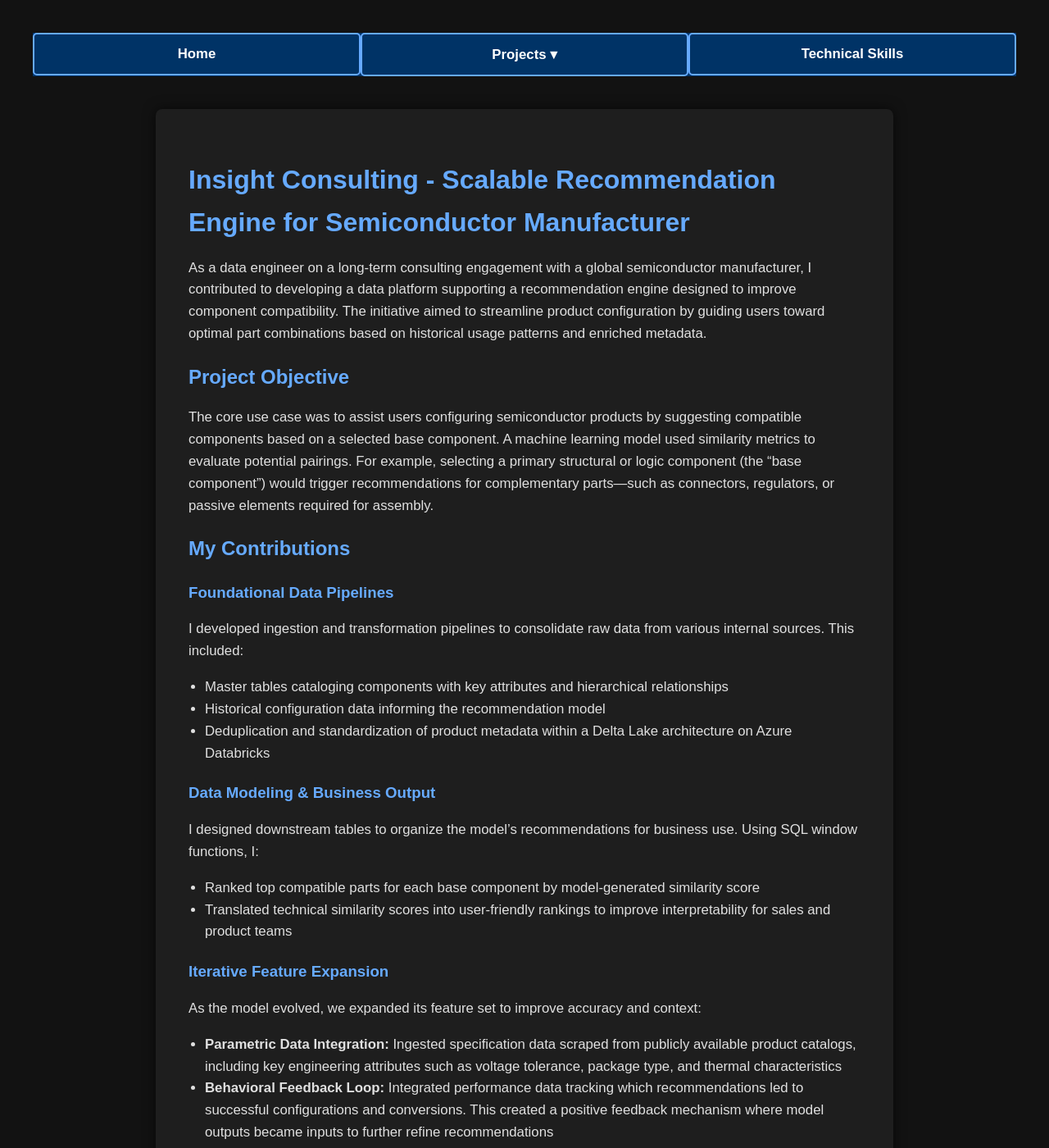
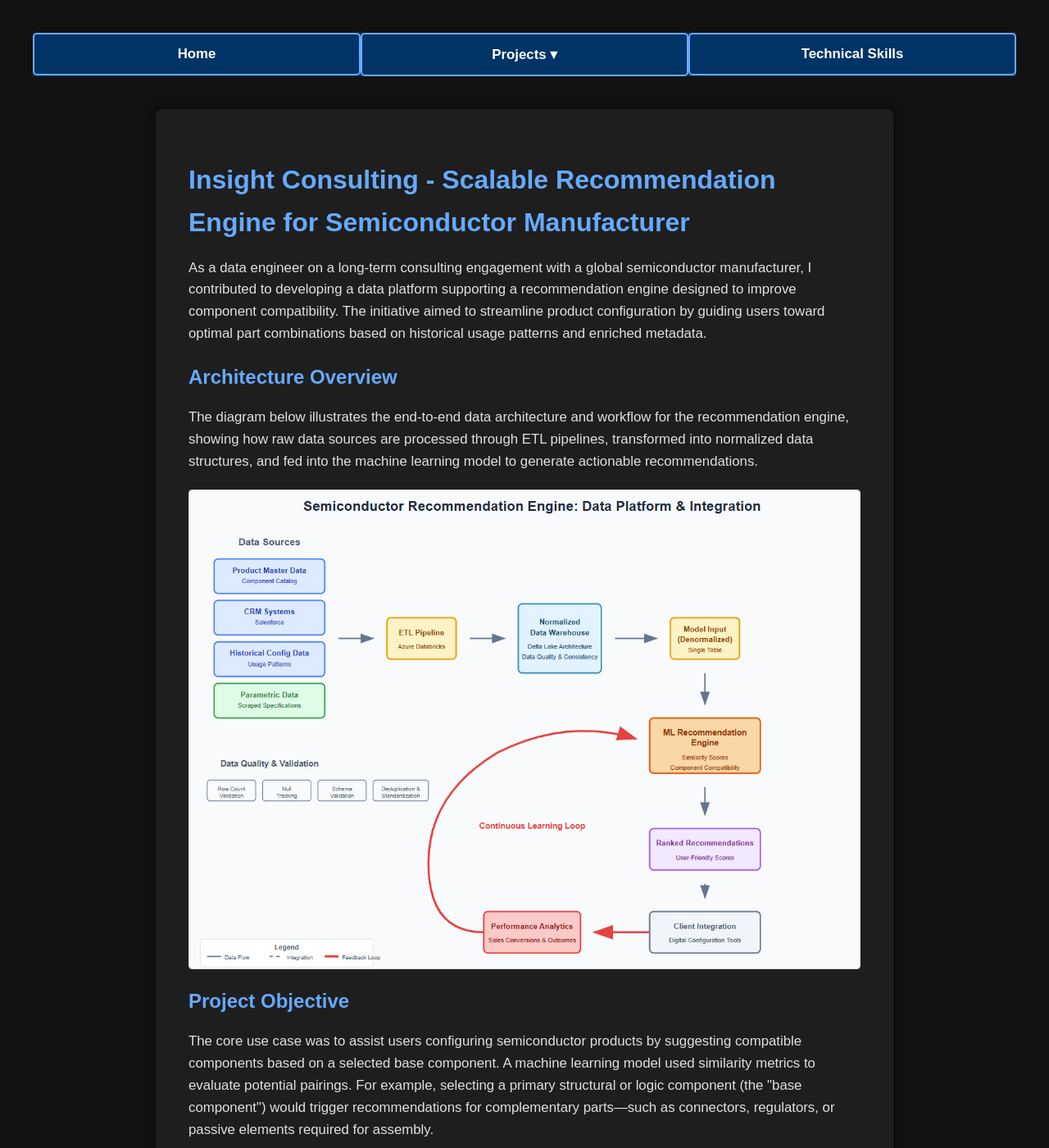
Before and after one commit to dgusty244/drewgustafson.github.io, a Jekyll site: the page built from projects/insight/recommendation.html, in a window 1280 px wide and 1400 px high. Shown: the whole window at 82% size. Built offline with Jekyll 4.4.1, drawn with Linux system fonts in a browser that asks for light colours; some of the changed text lies outside the part shown.

Commit message:
Update recommendation.html

```diff
--- a/projects/insight/recommendation.html
+++ b/projects/insight/recommendation.html
@@ -13,9 +13,19 @@ title: Insight Consulting Project - Scalable Recommendation Engine for Semicondu
   </div>
 
   <div class="section">
+    <h2>Architecture Overview</h2>
+    <p>
+      The diagram below illustrates the end-to-end data architecture and workflow for the recommendation engine, showing how raw data sources are processed through ETL pipelines, transformed into normalized data structures, and fed into the machine learning model to generate actionable recommendations.
+    </p>
+    <div class="diagram-container" style="text-align: center; margin: 20px 0;">
+      <img src="{{ site.baseurl }}/images/recommendationDiagram.png" alt="Semiconductor Recommendation Engine Architecture" style="max-width: 100%; height: auto; border: 1px solid #ddd; border-radius: 4px;">
+    </div>
+  </div>
+
+  <div class="section">
     <h2>Project Objective</h2>
     <p>
-      The core use case was to assist users configuring semiconductor products by suggesting compatible components based on a selected base component. A machine learning model used similarity metrics to evaluate potential pairings. For example, selecting a primary structural or logic component (the “base component”) would trigger recommendations for complementary parts—such as connectors, regulators, or passive elements required for assembly.
+      The core use case was to assist users configuring semiconductor products by suggesting compatible components based on a selected base component. A machine learning model used similarity metrics to evaluate potential pairings. For example, selecting a primary structural or logic component (the "base component") would trigger recommendations for complementary parts—such as connectors, regulators, or passive elements required for assembly.
     </p>
   </div>
 
@@ -33,7 +43,7 @@ title: Insight Consulting Project - Scalable Recommendation Engine for Semicondu
 
     <h3>Data Modeling &amp; Business Output</h3>
     <p>
-      I designed downstream tables to organize the model’s recommendations for business use. Using SQL window functions, I:
+      I designed downstream tables to organize the model's recommendations for business use. Using SQL window functions, I:
     </p>
     <ul>
       <li>Ranked top compatible parts for each base component by model-generated similarity score</li>
@@ -63,7 +73,7 @@ title: Insight Consulting Project - Scalable Recommendation Engine for Semicondu
   <div class="section">
     <h2>Outcome</h2>
     <p>
-      The solution enhanced the customer configuration experience on the manufacturer’s digital platform by enabling faster, more accurate builds. Technically, it laid the groundwork for a continuously improving system where user behavior contributed to strengthening recommendation accuracy. This project significantly deepened my understanding of applied machine learning pipelines and the translation of model output into scalable, business-driven data architecture.
+      The solution enhanced the customer configuration experience on the manufacturer's digital platform by enabling faster, more accurate builds. Technically, it laid the groundwork for a continuously improving system where user behavior contributed to strengthening recommendation accuracy. This project significantly deepened my understanding of applied machine learning pipelines and the translation of model output into scalable, business-driven data architecture.
     </p>
   </div>
 </div>
```
